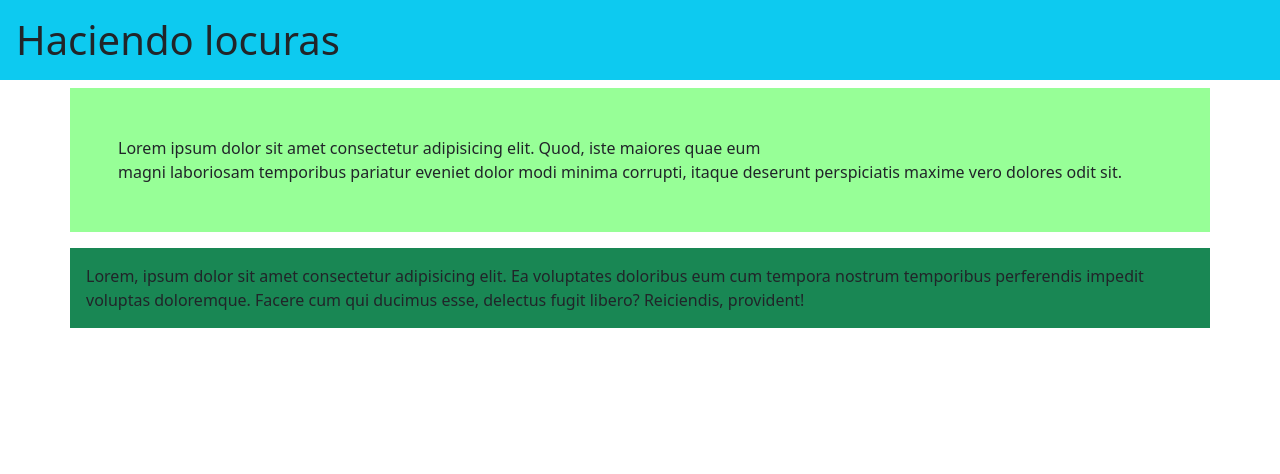
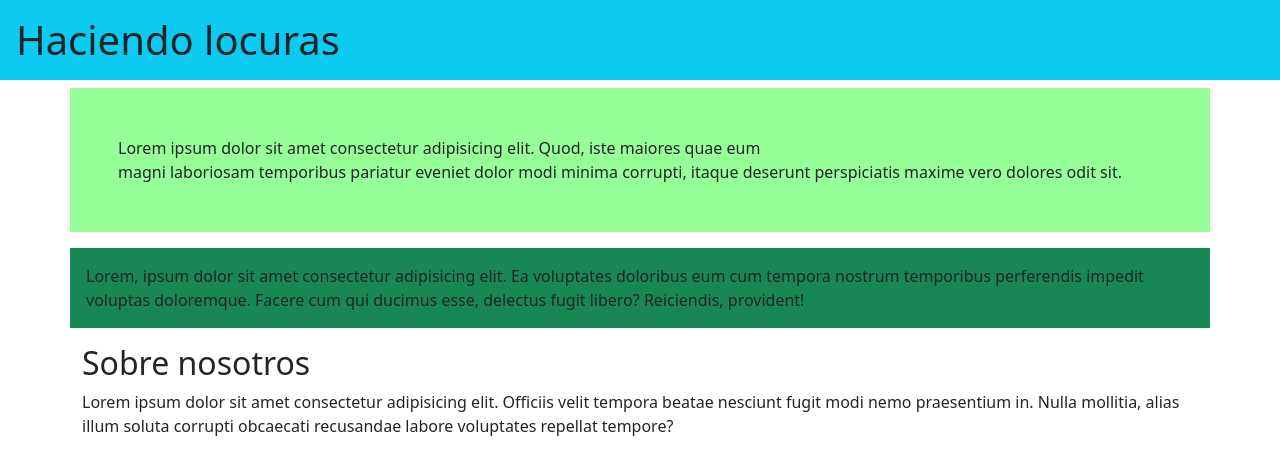
Before and after one commit to fmalgarini/ejemplo-git, a plain HTML site: page index.html in a window 1280 px wide. Drawn offline with nearby package versions, Linux system fonts and the light colour scheme.

Commit message:
Agregado Sobre Nosotros

```diff
--- a/index.html
+++ b/index.html
@@ -28,6 +28,15 @@
       doloremque. Facere cum qui ducimus esse, delectus fugit libero?
       Reiciendis, provident!
     </p>
+    <div class="container">
+      <h2>Sobre nosotros</h2>
+      <p>
+        Lorem ipsum dolor sit amet consectetur adipisicing elit. Officiis velit
+        tempora beatae nesciunt fugit modi nemo praesentium in. Nulla mollitia,
+        alias illum soluta corrupti obcaecati recusandae labore voluptates
+        repellat tempore?
+      </p>
+    </div>
 
     <!-- Aca debajo esta el cdn de javaScript, mantener siempre en el ultimo lugar del vsc -->
     <!-- Latest compiled JavaScript -->
```
Also changed, not shown: 2 other files.
